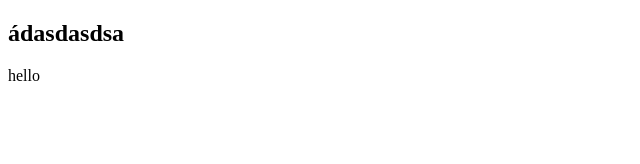
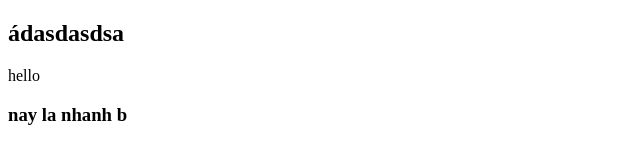
Before and after one commit to leepsyko/moiadasdas, a plain HTML site: page index.html in a window 1280 px wide. Shown: the whole page, without its empty margins (0-640 px from the left). Drawn offline with Linux system fonts and the light colour scheme.

Commit message:
nay la nhanh b

```diff
--- a/index.html
+++ b/index.html
@@ -13,5 +13,6 @@
     <p>hello
 
     </p>
+    <h3>nay la nhanh b</h3>
 </body>
 </html>
```
